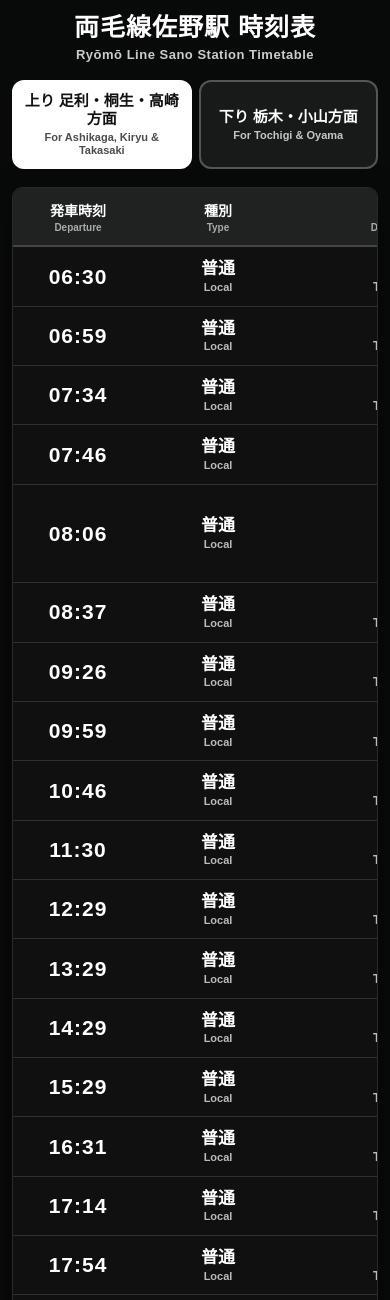
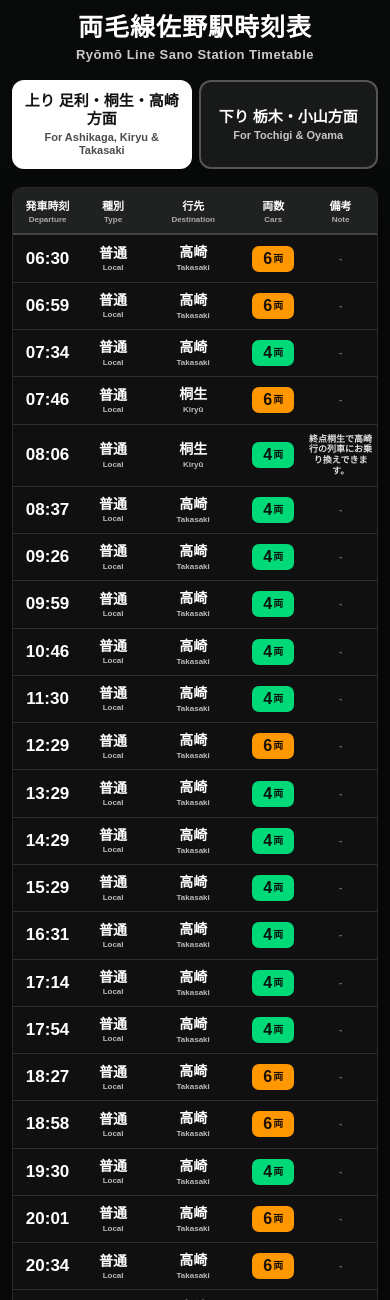
Before and after one commit to k1416465/Ryomo-Line-Timetable, a Flask app: page /station/sano/timetable in a window 390 px wide. Shown: the top 1300 px of the page. Run offline with Flask 3, Linux system fonts and the light colour scheme.

Commit message:
Add files via upload

```diff
--- a/templates/station_timetable.html
+++ b/templates/station_timetable.html
@@ -170,7 +170,7 @@
         .table-board {
             width: 100%;
 
-            overflow-x: auto;
+            overflow-x: hidden;
 
             background: #101010;
 
@@ -193,8 +193,6 @@
         .table {
             width: 100%;
 
-            min-width: 760px;
-
             border-collapse: collapse;
 
             table-layout: fixed;
@@ -697,21 +695,158 @@
 
             .table-board {
                 border-radius: 10px;
-            }
-
+
+                overflow-x: hidden;
+            }
+
+
+            /* ==================================
+               スマホでは表を画面幅に合わせる
+            ================================== */
 
             .table {
-                min-width: 700px;
+                width: 100%;
+
+                min-width: 0;
+
+                table-layout: fixed;
+            }
+
+
+            .table thead th {
+                padding:
+                    9px 3px;
+
+                font-size: 11px;
+
+                white-space: normal;
+            }
+
+
+            .table thead th:nth-child(1) {
+                width: 19%;
+            }
+
+
+            .table thead th:nth-child(2) {
+                width: 17%;
+            }
+
+
+            .table thead th:nth-child(3) {
+                width: 27%;
+            }
+
+
+            .table thead th:nth-child(4) {
+                width: 17%;
+            }
+
+
+            .table thead th:nth-child(5) {
+                width: 20%;
+            }
+
+
+            .th-en {
+                margin-top: 2px;
+
+                font-size: 8px;
+
+                white-space: nowrap;
+            }
+
+
+            .train-row td {
+                padding:
+                    9px 2px;
+
+                overflow: hidden;
             }
 
 
             .departure-time {
-                font-size: 21px;
+                font-size: 17px;
+
+                letter-spacing: 0;
+
+                white-space: nowrap;
+            }
+
+
+            .type-jp {
+                font-size: 14px;
+
+                white-space: nowrap;
+            }
+
+
+            .type-en {
+                font-size: 8px;
+
+                white-space: nowrap;
             }
 
 
             .destination-jp {
-                font-size: 17px;
+                font-size: 14px;
+
+                white-space: nowrap;
+            }
+
+
+            .destination-en {
+                font-size: 8px;
+
+                white-space: nowrap;
+
+                overflow: hidden;
+
+                text-overflow: ellipsis;
+            }
+
+
+            .cars-box {
+                min-width: 0;
+
+                width: 42px;
+
+                padding:
+                    5px 3px;
+
+                gap: 1px;
+
+                border-radius: 7px;
+
+                font-size: 13px;
+            }
+
+
+            .cars-number {
+                font-size: 16px;
+            }
+
+
+            .cars-unit {
+                font-size: 10px;
+            }
+
+
+            .note {
+                display: block;
+
+                font-size: 9px;
+
+                line-height: 1.2;
+
+                white-space: normal;
+
+                word-break: break-word;
+            }
+
+
+            .note-empty {
+                font-size: 10px;
             }
 
 
```
Also changed, not shown: other parts of templates/station_timetable.html (+67 -1 lines).
